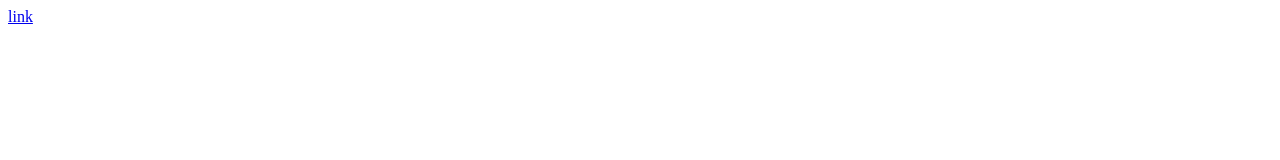
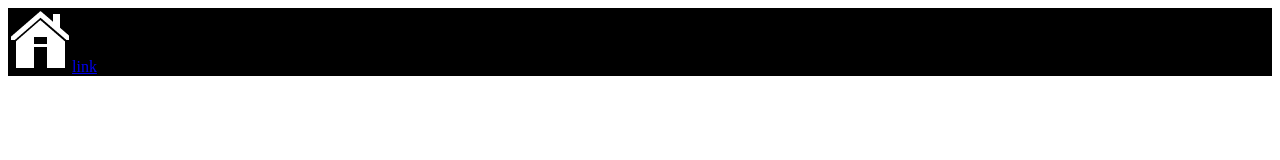
Before and after one commit to zmitton/zmitton.github.io, a plain HTML site: page index.html in a window 1280 px wide. Drawn offline with Linux system fonts and the light colour scheme; files that its build step writes are made by us from their sources.

Commit message:
home button added

```diff
--- a/index.html
+++ b/index.html
@@ -11,7 +11,7 @@
 </head>
 <body>
 <div id="topHeader">
-<a href="http://zmitton.github.io/index.html"> link </a>
+<a href="http://zmitton.github.io/index.html"> <img src="unit1_week1/images/home-icon.png">link </a>
 </div>
 
 
--- a/unit1_week1/stylesheets/style1.css
+++ b/unit1_week1/stylesheets/style1.css
@@ -1,3 +1,4 @@
+/*
 .item1
 {
 position:fixed;
@@ -25,3 +26,7 @@ position:fixed;
 top:30px;
 right:5px;
 }
+*/
+#topHeader{
+	background-color: black;
+}
```
Also changed, not shown: unit1_week1/images/home-icon.png (added).
